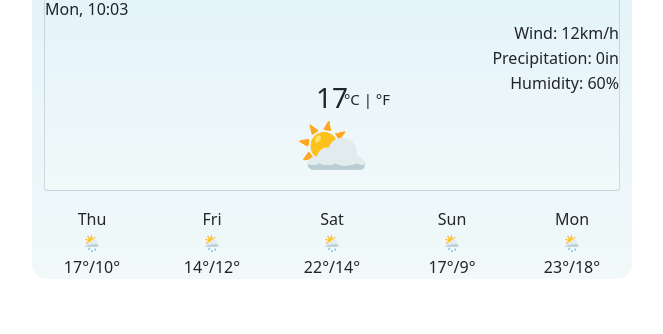
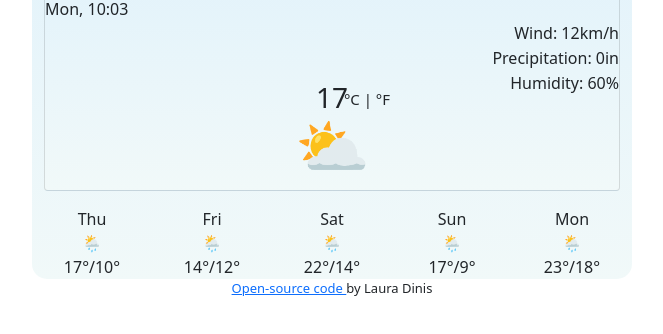
Before and after one commit to marialauradinis/weather-project, a plain HTML site: page index.html in a window 1280 px wide. Shown: the part 102-436 px from the top of the page, without its empty margins (308-971 px from the left). Drawn offline with nearby package versions, Linux system fonts and the light colour scheme.

Commit message:
Added open-source code line to html

```diff
--- a/index.html
+++ b/index.html
@@ -99,7 +99,17 @@
                     <br />
                     23°/18°
                 </div>
+
             </div>
+        </div>
+
+        <div class="small">
+            <a href="https://github.com/marialauradinis/weather-project" target="_blank">
+                Open-source code
+            </a>
+            by
+            Laura
+            Dinis
         </div>
 
         <script src="script.js">
--- a/styles.css
+++ b/styles.css
@@ -8,6 +8,10 @@ button {
   margin-bottom: 10px;
   border: 0px;
   transition: background-color 0.5s;
+}
+.small {
+  font-size: small;
+  text-align: center;
 }
 .city-form {
   padding-top: 10px;
```
